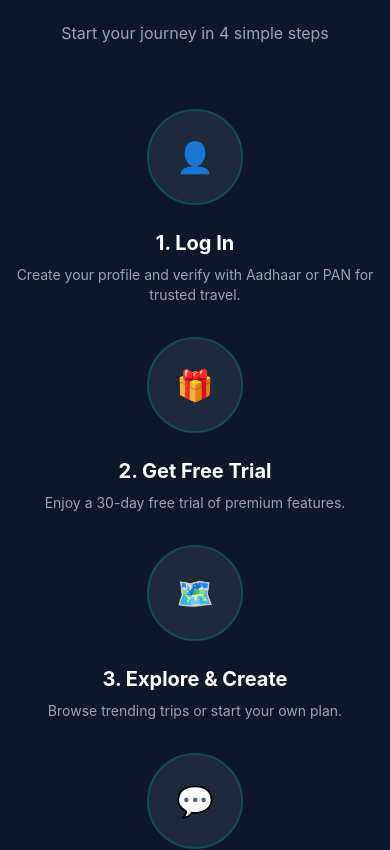
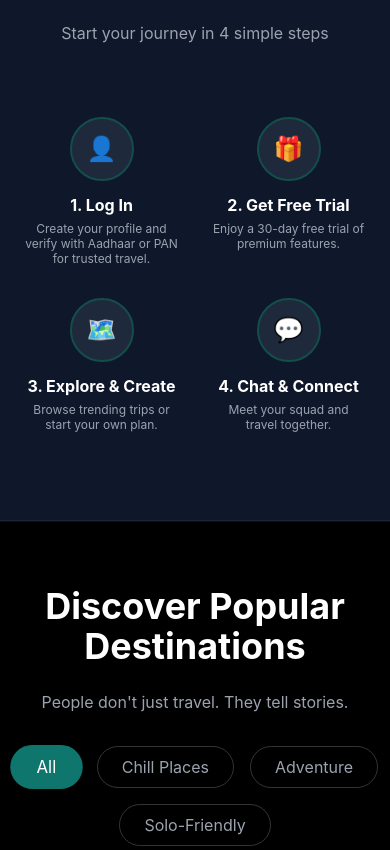
Before and after one commit to gamechanger162/TripSang, a Next.js app in the folder client/: page / in a window 390 px wide. Shown: the part 1252-2102 px from the top of the page. Built offline with nearby package versions, Linux system fonts and the light colour scheme; no server answers.

Commit message:
fix: compact UI for My Plan and Mobile Home, fix chat spacing

```diff
--- a/client/src/app/messages/[userId]/page.tsx
+++ b/client/src/app/messages/[userId]/page.tsx
@@ -126,9 +126,9 @@ export default function ChatPage() {
     }
 
     return (
-        <div className="min-h-screen flex flex-col bg-gray-900 pt-16">
+        <div className="fixed inset-0 flex flex-col bg-gray-900 pt-16">
             {/* Header */}
-            <div className="bg-gray-800 shadow-sm border-b border-gray-700 flex-shrink-0">
+            <div className="bg-gray-800 shadow-sm border-b border-gray-700 flex-shrink-0 z-10">
                 <div className="max-w-7xl mx-auto px-4 sm:px-6 lg:px-8 py-4">
                     <div className="flex items-center justify-between">
                         <div className="flex items-center space-x-3">
--- a/client/src/app/my-plan/page.tsx
+++ b/client/src/app/my-plan/page.tsx
@@ -84,8 +84,8 @@ export default function MyPlanPage() {
     const daysRemaining = getDaysRemaining();
 
     return (
-        <div className="min-h-screen bg-gradient-to-br from-gray-900 via-gray-800 to-gray-900 px-4 py-8 pt-24 pb-32">
-            <div className="max-w-3xl mx-auto space-y-8">
+        <div className="min-h-screen bg-gradient-to-br from-gray-900 via-gray-800 to-gray-900 px-4 py-4 pt-20 pb-24">
+            <div className="max-w-3xl mx-auto space-y-4">
 
                 {/* Header */}
                 <div className="text-center space-y-2">
@@ -130,7 +130,7 @@ export default function MyPlanPage() {
                     </div>
 
                     {/* Stats Grid */}
-                    <div className="relative p-6 grid grid-cols-2 gap-6">
+                    <div className="relative p-4 md:p-6 grid grid-cols-2 gap-4">
                         {/* Days Remaining */}
                         <div className="bg-white/5 rounded-2xl p-4 border border-white/5">
                             <div className="flex items-center gap-3 mb-2">
@@ -220,7 +220,7 @@ export default function MyPlanPage() {
                 </div>
 
                 {/* Premium Benefits */}
-                <div className="bg-gray-800/80 backdrop-blur-xl rounded-3xl border border-white/10 p-6 shadow-xl">
+                <div className="bg-gray-800/80 backdrop-blur-xl rounded-3xl border border-white/10 p-4 md:p-6 shadow-xl">
                     <h3 className="text-lg font-bold text-white mb-4 flex items-center gap-2">
                         <Crown className="w-5 h-5 text-primary-400" />
                         Your Premium Benefits
--- a/client/src/components/home/HowItWorks.tsx
+++ b/client/src/components/home/HowItWorks.tsx
@@ -32,17 +32,17 @@ export default function HowItWorks() {
                     <p className="text-gray-400">Start your journey in 4 simple steps</p>
                 </div>
 
-                <div className="grid grid-cols-1 md:grid-cols-4 gap-8 relative">
+                <div className="grid grid-cols-2 md:grid-cols-4 gap-4 md:gap-8 relative">
                     {/* Connecting Line (Desktop) */}
                     <div className="hidden md:block absolute top-[60px] left-[12%] right-[12%] h-0.5 bg-gradient-to-r from-primary-900 via-primary-700 to-primary-900 z-0"></div>
 
                     {steps.map((step, index) => (
-                        <div key={index} className="relative z-10 text-center group">
-                            <div className="w-24 h-24 mx-auto bg-dark-800 border-2 border-primary-900 rounded-full flex items-center justify-center mb-6 group-hover:border-primary-500 group-hover:shadow-[0_0_20px_rgba(99,102,241,0.3)] transition-all duration-300">
-                                <span className="text-3xl">{step.icon}</span>
+                        <div key={index} className="relative z-10 text-center group p-2">
+                            <div className="w-16 h-16 md:w-24 md:h-24 mx-auto bg-dark-800 border-2 border-primary-900 rounded-full flex items-center justify-center mb-3 md:mb-6 group-hover:border-primary-500 group-hover:shadow-[0_0_20px_rgba(99,102,241,0.3)] transition-all duration-300">
+                                <span className="text-2xl md:text-3xl">{step.icon}</span>
                             </div>
-                            <h3 className="text-xl font-bold text-white mb-2">{step.title}</h3>
-                            <p className="text-gray-400 text-sm">{step.description}</p>
+                            <h3 className="text-base md:text-xl font-bold text-white mb-1 md:mb-2">{step.title}</h3>
+                            <p className="text-gray-400 text-xs md:text-sm leading-tight">{step.description}</p>
                         </div>
                     ))}
                 </div>
--- a/client/src/components/messages/DirectMessageBox.tsx
+++ b/client/src/components/messages/DirectMessageBox.tsx
@@ -176,7 +176,7 @@ export default function DirectMessageBox({
                     </p>
                 </div>
             ) : (
-                <div className="border-t border-gray-700 p-4 bg-gray-800 relative">
+                <div className="border-t border-gray-700 p-2 sm:p-4 bg-gray-800 relative">
                     {/* Replying To UI */}
                     {replyingTo && (
                         <div className="absolute bottom-full left-0 right-0 mb-2 mx-4 p-3 bg-white dark:bg-dark-700 rounded-xl shadow-lg border-l-4 border-primary-500 flex items-center justify-between animate-fade-in-up z-40">
```
Also changed, not shown: client/public/sw.js.
